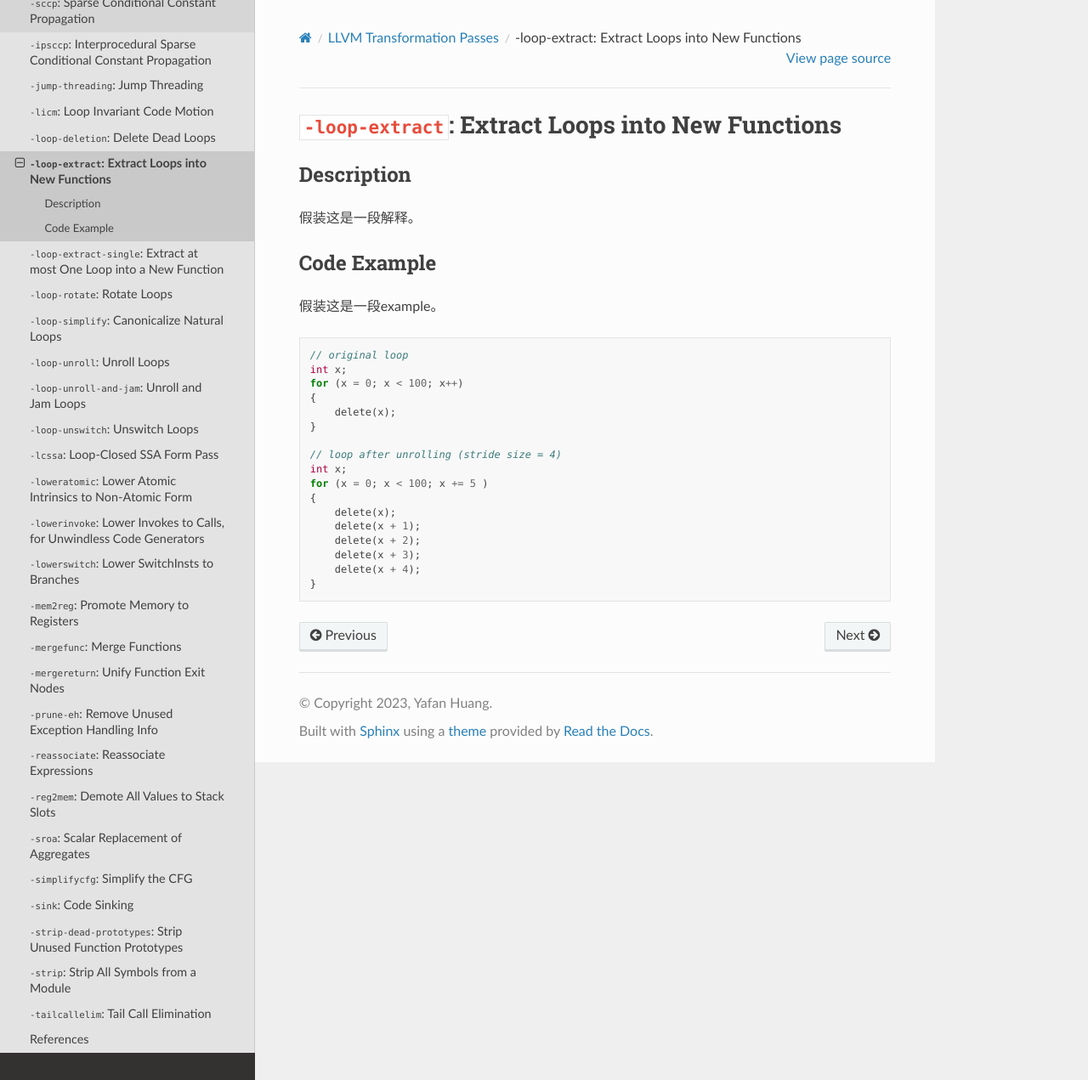
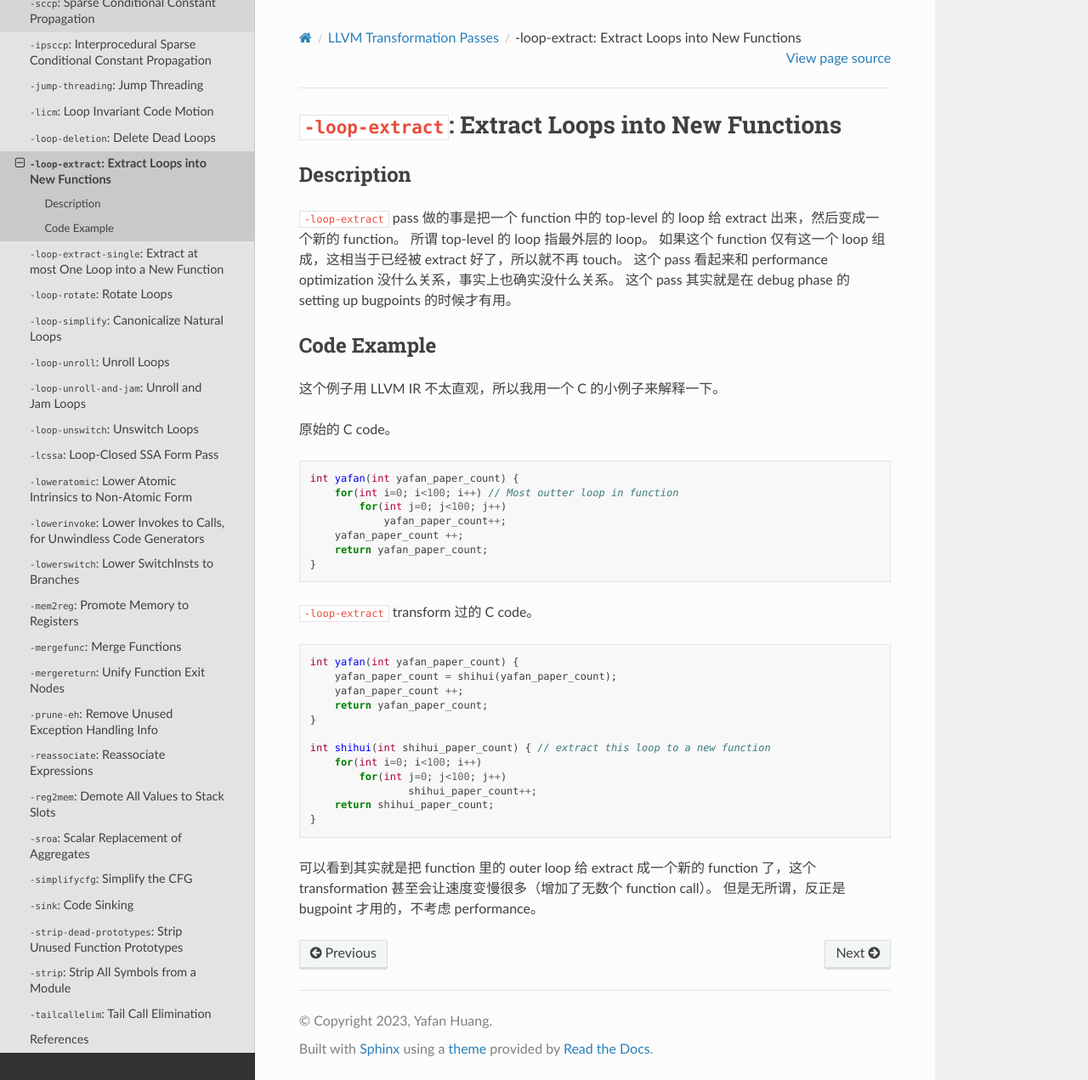
Before and after one commit to hyfshishen/understanding-llvm-transformation-passes, a Sphinx documentation site: the page built from docs/source/LLVM-transformation-passes/26-extract-loops-into-new-functions.rst, in a window 1280 px wide and 1271 px high. Shown: the whole window at 85% size. Built offline with Sphinx 7.4.7 and the Read the Docs theme 2.0.0, drawn with Linux system fonts in a browser that asks for light colours.

Commit message:
updating passes

```diff
--- a/docs/source/LLVM-transformation-passes/26-extract-loops-into-new-functions.rst
+++ b/docs/source/LLVM-transformation-passes/26-extract-loops-into-new-functions.rst
@@ -3,29 +3,46 @@
 
 Description
 --------
-假装这是一段解释。
+
+``-loop-extract`` pass 做的事是把一个 function 中的 top-level 的 loop 给 extract 出来，然后变成一个新的 function。
+所谓 top-level 的 loop 指最外层的 loop。
+如果这个 function 仅有这一个 loop 组成，这相当于已经被 extract 好了，所以就不再 touch。
+这个 pass 看起来和 performance optimization 没什么关系，事实上也确实没什么关系。
+这个 pass 其实就是在 debug phase 的 setting up bugpoints 的时候才有用。
 
 Code Example
 --------
 
-假装这是一段example。
+这个例子用 LLVM IR 不太直观，所以我用一个 C 的小例子来解释一下。
+
+原始的 C code。
 
 .. code-block:: C
 
-    // original loop
-    int x;
-    for (x = 0; x < 100; x++)
-    {
-        delete(x);
+    int yafan(int yafan_paper_count) {
+        for(int i=0; i<100; i++) // Most outter loop in function
+            for(int j=0; j<100; j++)
+                yafan_paper_count++;
+        yafan_paper_count ++;
+        return yafan_paper_count;
     }
 
-    // loop after unrolling (stride size = 4)
-    int x;
-    for (x = 0; x < 100; x += 5 )
-    {
-        delete(x);
-        delete(x + 1);
-        delete(x + 2);
-        delete(x + 3);
-        delete(x + 4);
+``-loop-extract`` transform 过的 C code。
+
+.. code-block:: C
+
+    int yafan(int yafan_paper_count) {
+        yafan_paper_count = shihui(yafan_paper_count);
+        yafan_paper_count ++;
+        return yafan_paper_count;
     }
+
+    int shihui(int shihui_paper_count) { // extract this loop to a new function
+        for(int i=0; i<100; i++)
+            for(int j=0; j<100; j++)
+                    shihui_paper_count++;
+        return shihui_paper_count;
+    }
+
+可以看到其实就是把 function 里的 outer loop 给 extract 成一个新的 function 了，这个 transformation 甚至会让速度变慢很多（增加了无数个 function call）。
+但是无所谓，反正是 bugpoint 才用的，不考虑 performance。
```
Also changed, not shown: docs/source/LLVM-transformation-passes/25-delete-dead-loops.rst (+25 -17 lines).
